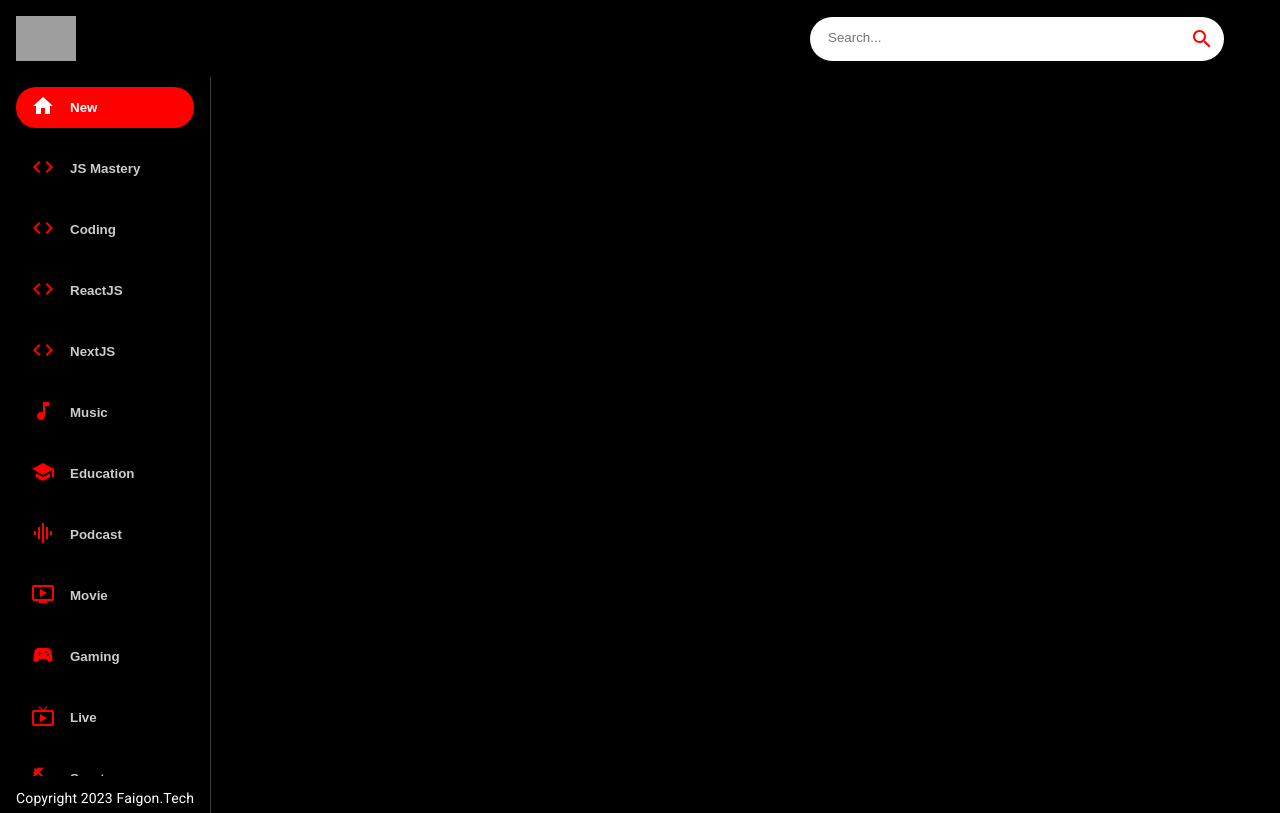
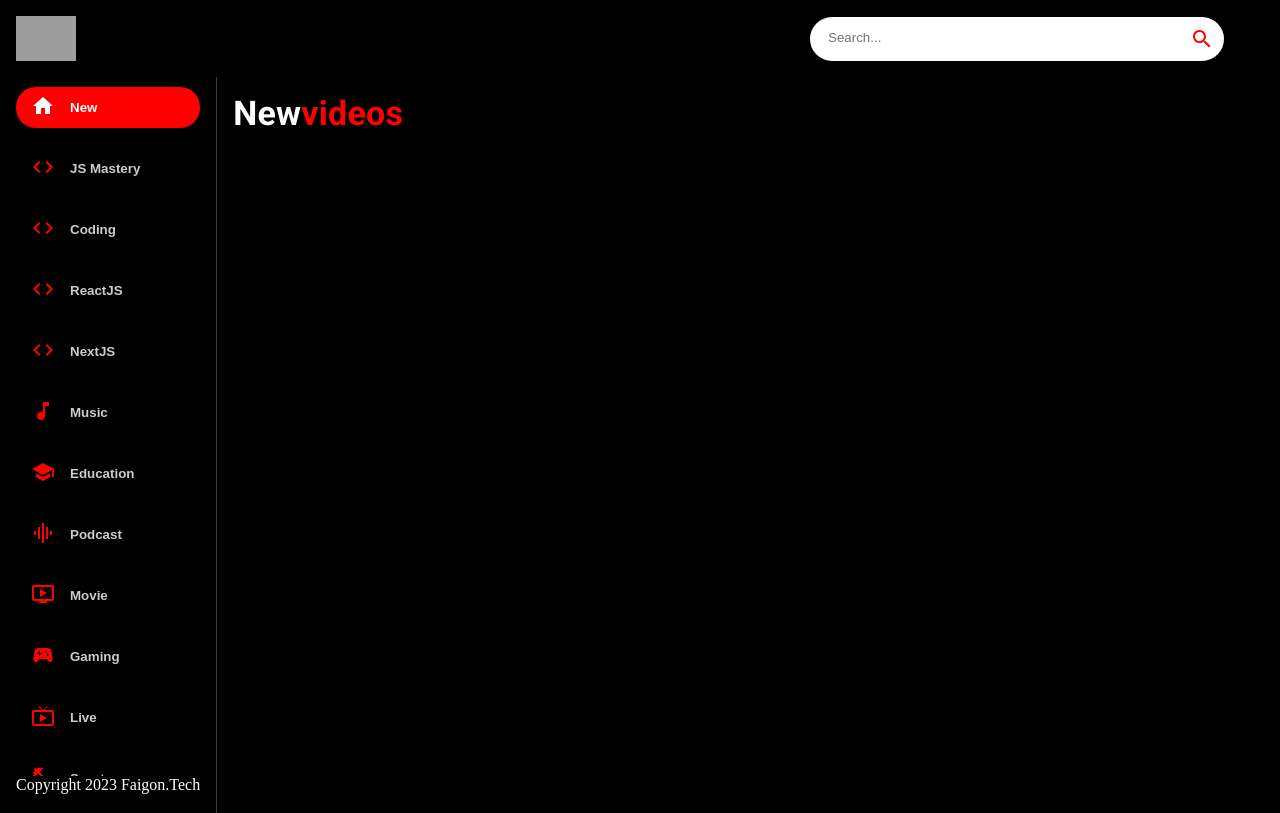
Before and after one commit to nitro3000/youtube_clone, a React (Create React App) app: page / in a window 1280 px wide. Built offline with nearby package versions, Linux system fonts and the light colour scheme; no server answers; grey boxes are pictures that could not be loaded.

Commit message:
Base_url added

```diff
--- a/src/components/Feed.jsx
+++ b/src/components/Feed.jsx
@@ -2,22 +2,43 @@
 import {useState, useEffect} from 'react';
 import {Box, Stack, Typography} from '@mui/material';
 import { CopyrightTwoTone } from '@mui/icons-material';
-import Sidebar from './Sidebar';
+import {Sidebar, Videos} from './';
+// import Sidebar from './Sidebar';
+// import Videos from './Videos';
+
+import {fetchFromAPI} from '../utils/fetchFromAPI.js';
+
+const Feed = () => {
+
+  const [selectedCategory, setSelectedCategory] = useState('New');
+
+  useEffect(()=>{
+    fetchFromAPI(`search?part=snippet&q=${selectedCategory}`);
+  },[]);
 
 
-const Feed = () => {
   return (
     <Stack sx={{flexDirection:{ sx:'column', md:'row'}}}>
       <Box sx={{height:{sx:'auto', md:'92vh'},
                  borderRight:'1px solid #3d3d3d', px:{sx:0, md:2}}}>
-                  <Sidebar/>
+                  <Sidebar
+                    selectedCategory={selectedCategory}
+                    setSelectedCategory={setSelectedCategory}
+
+                  />
                   <Typography className='copyright'
-                              variant='body2' sx={{mt:1.5, color:'#fff'}}>
+                              variant='body3' sx={{mt:1.5, color:'#fff'}}>
                                 Copyright 2023 Faigon.Tech
 
                   </Typography>
-
-
+      </Box>
+      <Box p={2} sx={{overflowY:'auto',height:'90vh, flex:2'}}>
+        <Typography variant='h4' fontWeight='bold' mb={2} sx={{color:'white'}}>
+          {selectedCategory}<span style={{color:'red'}}>
+            videos
+          </span>
+        </Typography>
+        <Videos videos={[]}/>
       </Box>
     </Stack>
   )
--- a/src/components/Sidebar.jsx
+++ b/src/components/Sidebar.jsx
@@ -1,9 +1,9 @@
 import { Stack } from "@mui/system";
 import { categories } from "../utils/constants";
 
-const selectedCategory = "New";
+//const selectedCategory = "New"; //hardcoded and static
 
-const Sidebar = () => (
+const Sidebar = ({selectedCategory, setSelectedCategory}) => (
 
     <Stack
         direction='row'
@@ -16,6 +16,7 @@
         {categories.map((category)=>(
             <button
                 className="category-btn"
+                onClick={()=> setSelectedCategory(category.name)}
                 style={{
                     background: category.name === selectedCategory && 'red',
                     color:'white'
--- /dev/null
+++ b/src/components/Videos.jsx
@@ -0,0 +1,9 @@
+import React from 'react'
+
+const Videos = () => {
+  return (
+    <div>Videos</div>
+  )
+}
+
+export default Videos
--- a/src/components/index.js
+++ b/src/components/index.js
@@ -4,3 +4,4 @@
 export{default as SearchFeed} from './SearchFeed';
 export{default as VideoDetail} from './VideoDetail';
 export{default as Sidebar} from './Sidebar';
+export{default as Videos} from './Videos';
--- /dev/null
+++ b/src/utils/fetchFromAPI.js
@@ -0,0 +1,24 @@
+import axios from "axios";
+
+const BASE_URL = 'https://youtube-v31.p.rapidapi.com/';
+
+const options = {
+    //method: 'GET',
+    //url: BASE_URL,
+    params: {
+    //   relatedToVideoId: '7ghhRHRP6t4',
+    //   part: 'id,snippet',
+    //   type: 'video',
+      maxResults: '50'
+    },
+    headers: {
+      'X-RapidAPI-Key': process.env.REACT_APP_RAPID_API_KEY,
+      'X-RapidAPI-Host': 'youtube-v31.p.rapidapi.com'
+    }
+  };
+
+  export const fetchFromAPI = async (url)=>{
+    const {data} = await axios.get(`${BASE_URL}/${url}`, options);
+    return data;
+
+};
```
Also changed, not shown: 1 other file (tests, documents, lock files or other folders).
